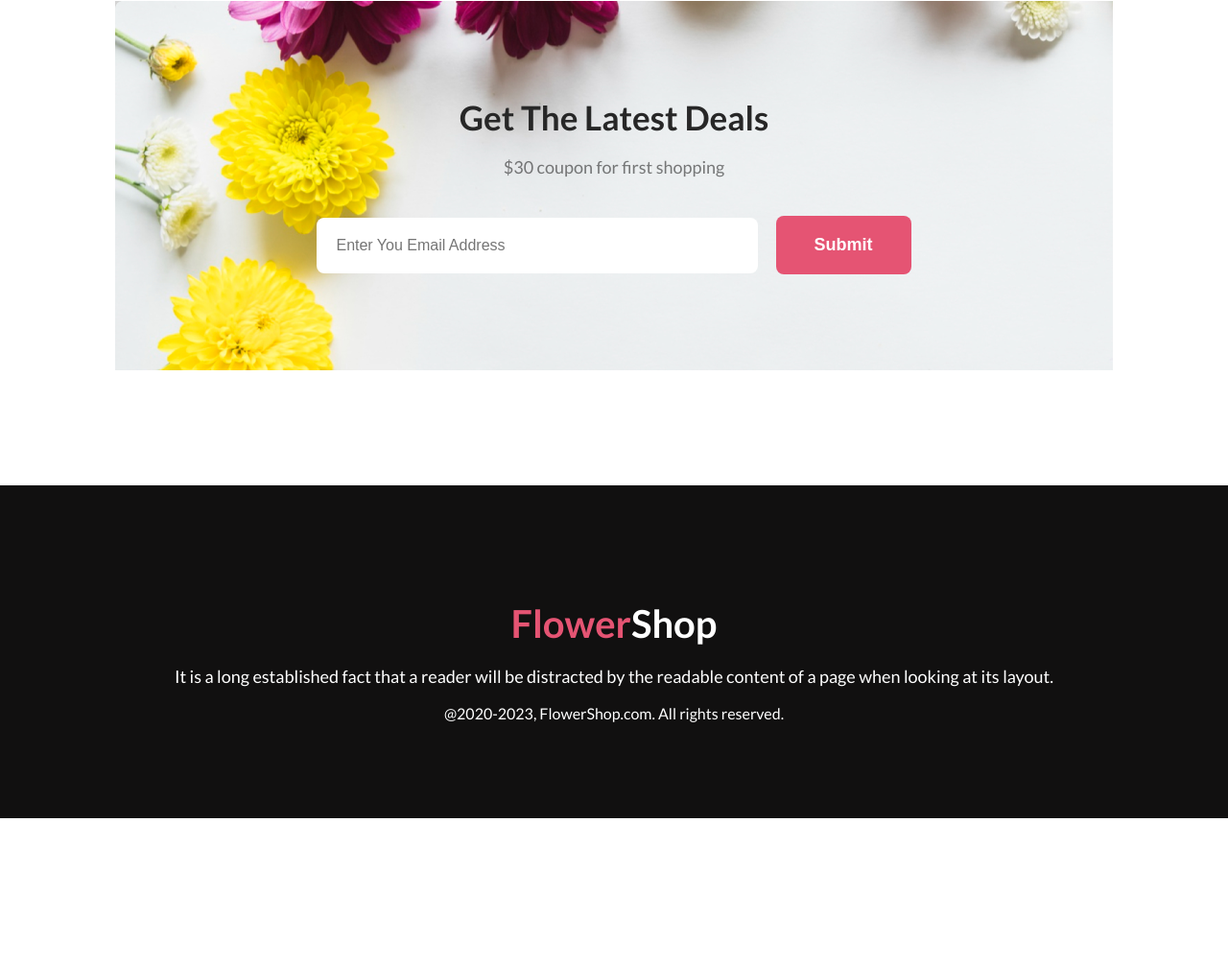
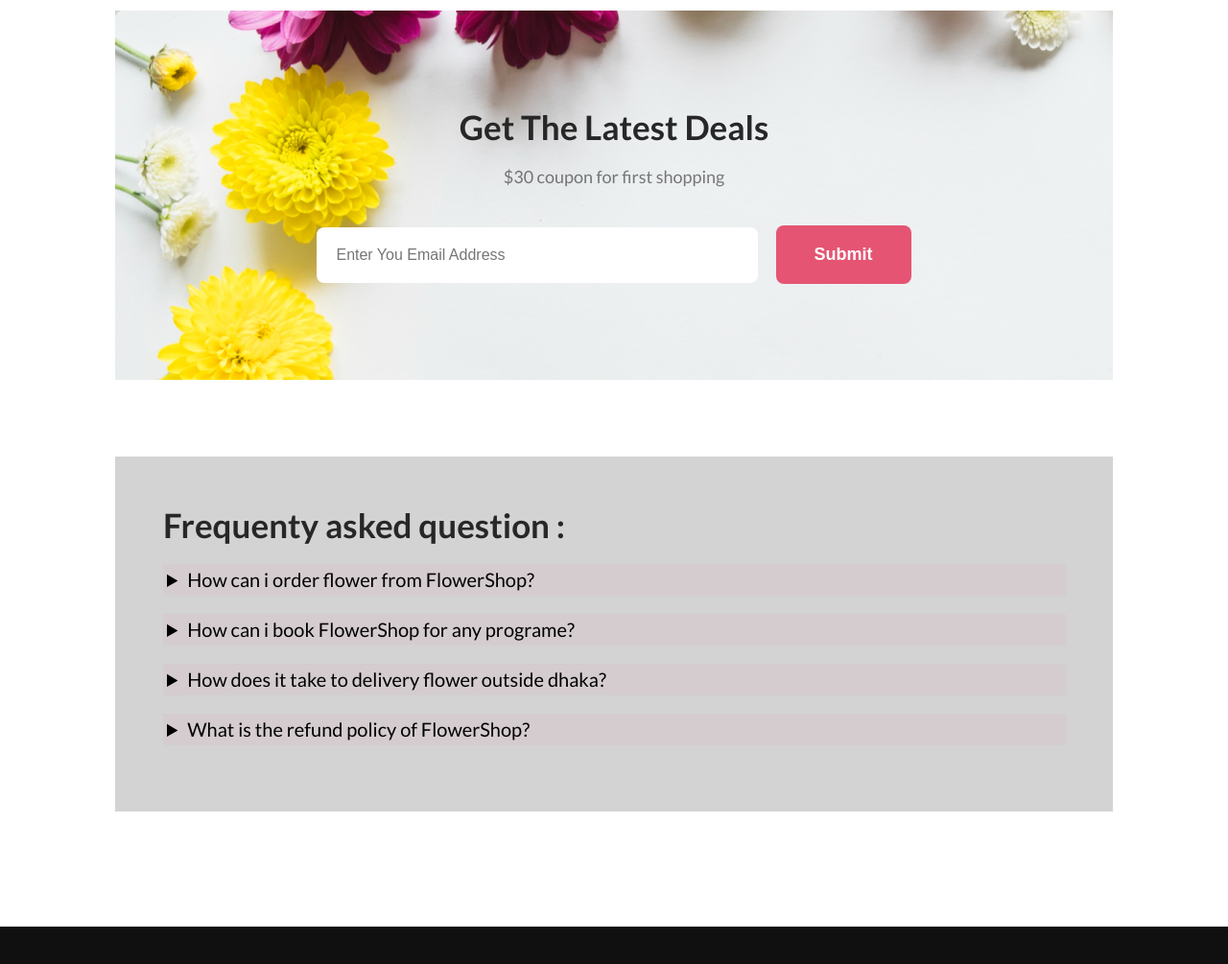
Before and after one commit to abusayed0/flower-shop-assignment-1-batch8, a plain HTML site: page index.html in a window 1280 px wide. Shown: the part 2519-3524 px from the top of the page at 96% size. Before the commit the page ends 3372 px from the top, so only its background shows below. Drawn offline with Linux system fonts and the light colour scheme.

Commit message:
added frequenly asked question

```diff
--- a/index.html
+++ b/index.html
@@ -68,7 +68,7 @@
         </section>
         <!-- instagram section  -->
         <section class="instagram">
-            <h3 class="title primary-color">instagram</h3>
+            <h3 class="title primary-color">Instagram</h3>
             <p class="details secondary-color">It is a long established fact that a reader will be distracted by the
                 readable content of a page when looking at its layout.</p>
             <div class="instagram-images">
@@ -87,6 +87,26 @@
                 <input type="submit" class="btn-primary">
             </form>
         </section>
+        <!-- frequenly asked question section  -->
+        <section class="frequently">
+            <h3 class="title primary-color">Frequenty asked question :</h3>
+            <details>
+                <summary>How can i order flower from FlowerShop?</summary>
+                <p>Lorem ipsum dolor sit amet consectetur adipisicing elit. Enim itaque adipisci vero eveniet, deserunt perferendis natus, laudantium quibusdam magnam sit maiores, iste ea quas nisi dicta consequuntur. Exercitationem, inventore debitis.</p>
+            </details>
+            <details>
+                <summary>How can i book FlowerShop for any programe?</summary>
+                <p>Lorem ipsum dolor sit amet consectetur adipisicing elit. Sapiente aut iusto, inventore esse perspiciatis, natus consectetur quis, numquam facere repellendus assumenda error! Quod, impedit suscipit. Voluptatum, porro quibusdam? Impedit, dignissimos.</p>
+            </details>
+            <details>
+                <summary>How does it take to delivery flower outside dhaka?</summary>
+                <p>Lorem ipsum dolor sit amet, consectetur adipisicing elit. Temporibus, repellat! Cupiditate similique delectus odit ea mollitia, dolorum officia consequuntur rerum amet nobis, dicta eligendi dolor! Magnam mollitia dicta molestiae consectetur.</p>
+            </details>
+            <details>
+                <summary>What is the refund policy of FlowerShop?</summary>
+                <p>Lorem ipsum dolor sit amet consectetur adipisicing elit. Reprehenderit molestiae minus modi sunt quis debitis tempora deserunt distinctio nulla, quibusdam, rerum laudantium numquam facilis sapiente, aliquam tenetur! Provident, neque nobis.</p>
+            </details>
+        </section>
     </main>
     <footer>
         <h3 class="footer-title">Flower<span class="shop">Shop</span></h3>
--- a/styles/flower-shop.css
+++ b/styles/flower-shop.css
@@ -71,46 +71,59 @@ header {
     width: 100%;
     display: block;
 }
+
 /* featured flowers style  */
-.featured-flowers-container{
+.featured-flowers-container {
     margin: 120px 120px 0 120px;
     text-align: center;
 }
-.featured-flowers{
+
+.featured-flowers {
     display: flex;
     justify-content: space-between;
     margin-top: 50px;
 }
-.flower1-container,.flower2-container,.flower3-container{
+
+.flower1-container,
+.flower2-container,
+.flower3-container {
     width: 30%;
 }
-.flower1,.flower2,.flower3{
+
+.flower1,
+.flower2,
+.flower3 {
     margin-bottom: 20px;
     width: 100%;
     height: 350px;
-    border-radius:50% 50% 0 0;
+    border-radius: 50% 50% 0 0;
     background-repeat: no-repeat;
     background-size: 80% 300px;
     background-position: center bottom;
 }
-.flower1{
+
+.flower1 {
     background-image: url("../flower-asset/pngwing-6.png");
     background-color: rgba(167, 33, 98, 0.15);
 
 }
-.flower2{
+
+.flower2 {
     background-image: url("../flower-asset/pngwing-5.png");
-    background-color:rgba(5, 151, 160, 0.15);
+    background-color: rgba(5, 151, 160, 0.15);
 }
-.flower3{
+
+.flower3 {
     background-image: url("../flower-asset/pngwing-7.png");
     background-color: rgba(71, 125, 17, 0.15);
 }
-.flower-details{
+
+.flower-details {
     font-size: 24px;
     font-weight: 700;
     text-decoration: underline;
 }
+
 /* hot deal section style  */
 .hot-deal-container {
     display: flex;
@@ -148,7 +161,7 @@ header {
 }
 
 .instagram-images {
-    margin-top: 30px;
+    margin-top: 40px;
     display: flex;
     justify-content: space-between;
 }
@@ -167,9 +180,11 @@ header {
     background-color: lightgray;
     text-align: center;
 }
-form{
+
+form {
     margin-top: 40px;
 }
+
 input[type="email"] {
     color: rgba(39, 39, 39, 0.60);
     font-size: 16px;
@@ -182,28 +197,61 @@ input[type="email"] {
     width: 50%;
 }
 
+/* frequenlty asked question style  */
+.frequently {
+    margin: 80px 120px 0 120px;
+    padding: 50px;
+    background-color: lightgrey;
+}
+
+.frequently>details {
+    margin: 20px 0;
+}
+
+details>summary {
+    font-size: 20px;
+    border: none;
+    cursor: pointer;
+}
+
+details>p {
+    margin: 0;
+    font-size: 18px;
+}
+
+details>summary,
+details>p {
+    background-color: rgba(229, 84, 115, 0.05);
+    padding: 4px;
+    box-shadow: 1px 1px 2px rgba(229, 84, 115, 0.05);
+}
+
 /* footer section style  */
-footer{
+footer {
     background-color: #111010;
     margin-top: 120px;
     padding: 100px;
     text-align: center;
 }
-.footer-title{
+
+.footer-title {
     color: #E55473;
     font-size: 40px;
     font-weight: 700;
     margin: 20px 0;
 }
-.shop{
+
+.shop {
     color: #FFF;
 }
-.footer-text{
+
+.footer-text {
     color: #FFFFFF;
     font-size: 18px;
     font-weight: 400;
 }
-.copyright{
+
+.copyright {
     color: #FFFFFF;
     font-size: 16px;
     font-weight: 400;
```
